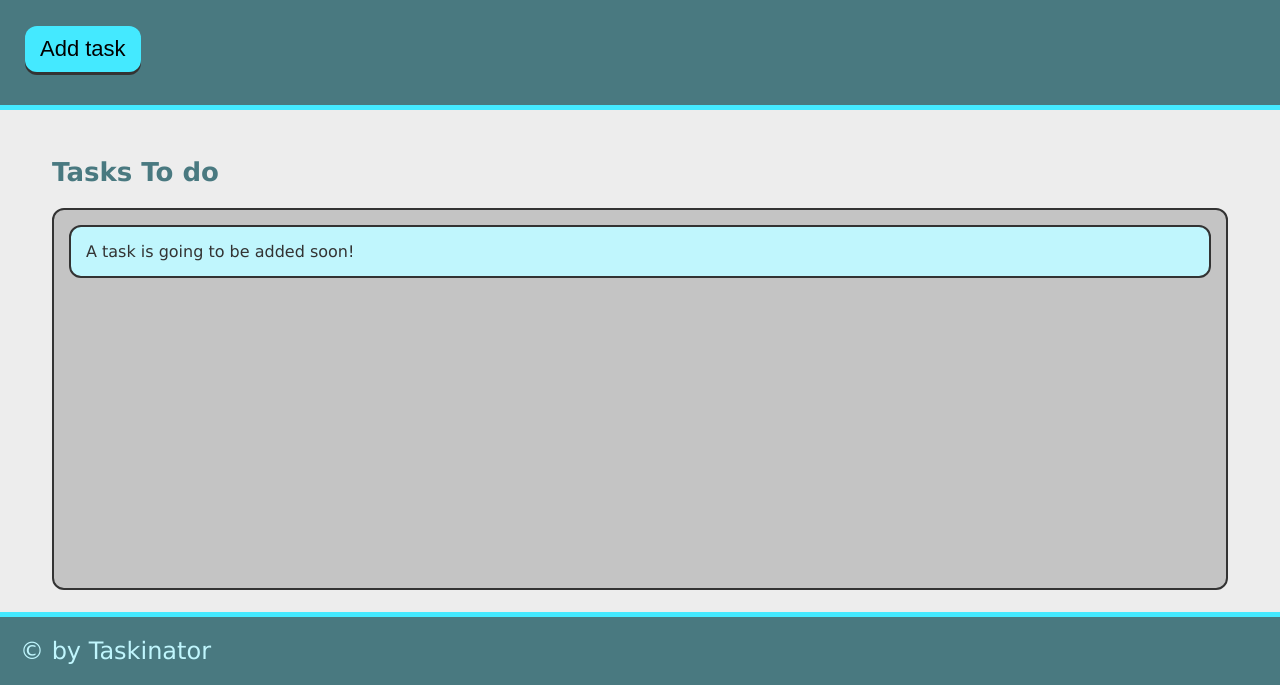
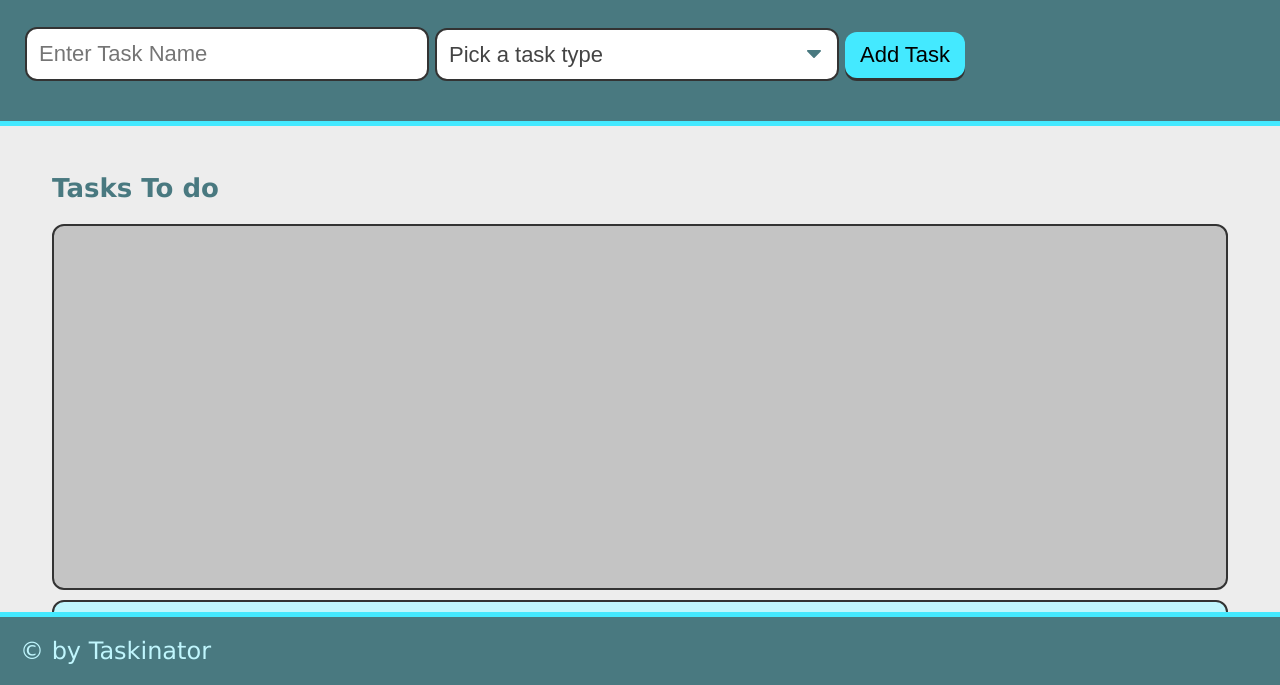
Before and after one commit to irvensd/taskinator, a plain HTML site: page index.html in a window 1280 px wide. Shown: the part 115-800 px from the top of the page. Drawn offline with Linux system fonts and the light colour scheme.

Commit message:
add new feature for form submit

```diff
--- a/index.html
+++ b/index.html
@@ -10,16 +10,31 @@
 </head>
 <body>
     <header>
-        <h1c class="page-title">Taskinator</h1>
-        <p>Click the button below to add a new task!</p>
-        <button id="save-task" class="btn">Add task</button>
+            <h1 class="page-title">Taskinator</h1>
+            <p>Click the button below to add a new task!</p>
+            <form id="task-form">
+                <div class="form-group">
+                  <input type="text" name="task-name" class="text-input" placeholder="Enter Task Name" />
+                </div>
+                <div class="form-group">
+                  <select name="task-type" class="select-dropdown">
+                    <option value="" disabled selected>Pick a task type</option>
+                    <option value="Print">Print</option>
+                    <option value="Web">Web</option>
+                    <option value="Mobile">Mobile</option>
+                  </select>
+                </div>
+                <div class="form-group">
+                  <button class="btn" id="save-task" type="submit">Add Task</button>
+                </div>
+              </form>
     </header>
     <main class="page-content">
         <section class="task-list-wrapper">
             <h2 class="list-title">Tasks To do</h2>
-            <ul id="tasks-to-do" class="task-list">
+            <ul class="task-list" id="tasks-to-do" > </ul>
             <li class="task-item">A task is going to be added soon!</li>
-            </ul>
+
         </section>
 
     </main>
```
